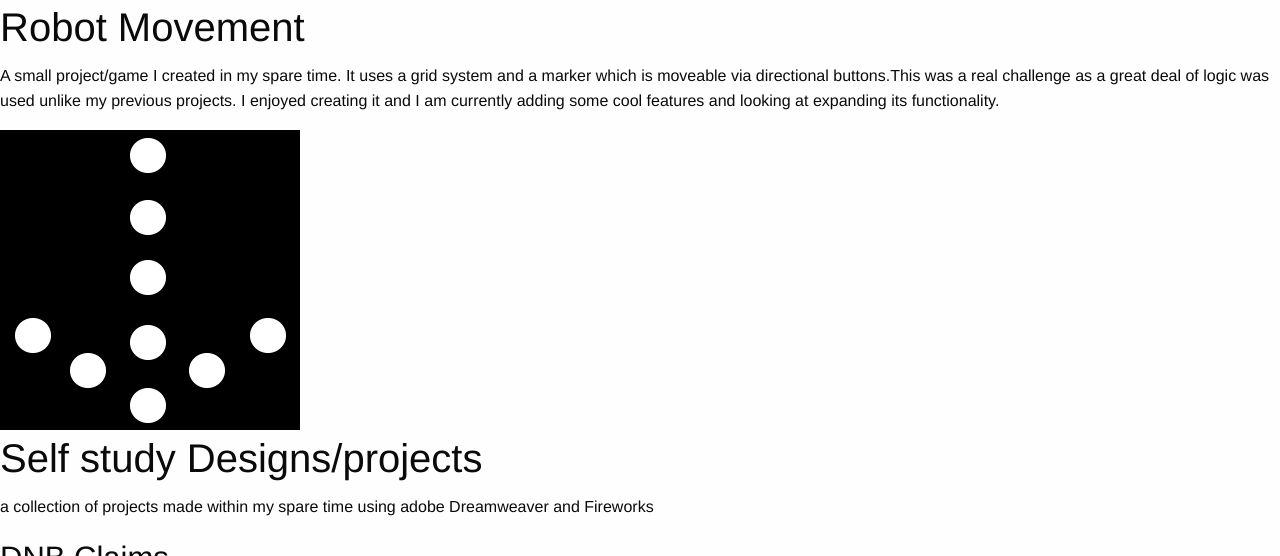
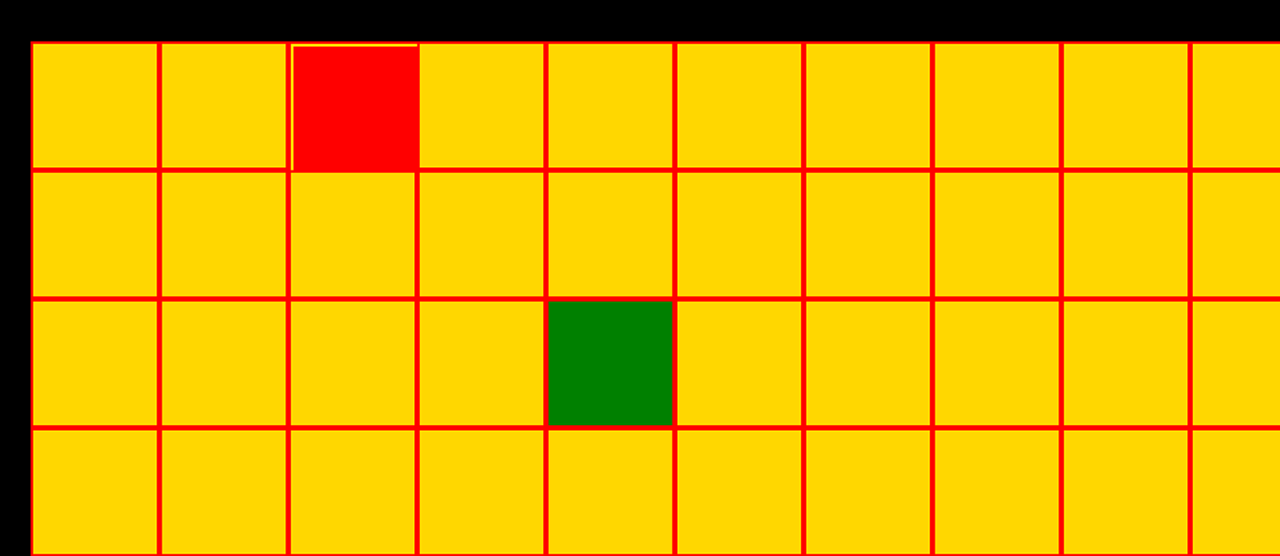
Before and after one commit to GeorgeSomerville1992/portfolio, a Rails app: page / in a window 1280 px wide. Shown: the part 5944-6500 px from the top of the page. Run offline with Rails 7, Linux system fonts and the light colour scheme; style sheets or scripts are compiled from the project's sources; some libraries are stand-ins or nearby versions.

Commit message:
finished add new project

```diff
--- a/app/views/homes/index.html.haml
+++ b/app/views/homes/index.html.haml
@@ -161,12 +161,12 @@
     .project.projectotherWrap
       .section
         .large-6.columns
-          %a{href: "http://mighty-springs-1118.herokuapp.com/"}
-            %img{src: "/assets/wifinder.fw.png"}/
+          %a{href: "http://obscure-shelf-3700.herokuapp.com/"}
+            %img{src: "/assets/robot-movement.fw.png"}/
         .large-6.columns
           .article
             %h2 Robot Movement
-            %p A small project/game I created in my spare time. It uses a grid system and a marker which is moveable via directional buttons.This was a real challenge as a great deal of logic was used unlike my previous projects. I enjoyed creating it and I am currently adding some cool features and looking at expanding its functionality.
+            %p A small project/game I created using pure Javascript in my spare time. It uses a grid system and a marker which is moveable via directional buttons.This was a real challenge as a great deal of logic was used unlike my previous projects. I enjoyed creating it and I am currently adding some cool features and looking at expanding its functionality.
     .large-12.columns{style: "padding: 0px"}
       .large-4.columns
         .arrowemptyplaceholder
```
Also changed, not shown: app/assets/images/robot-movement.fw.png (added).
